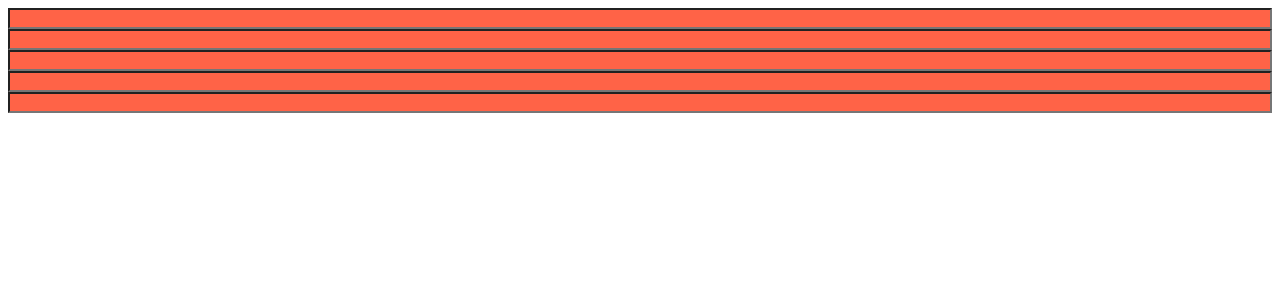
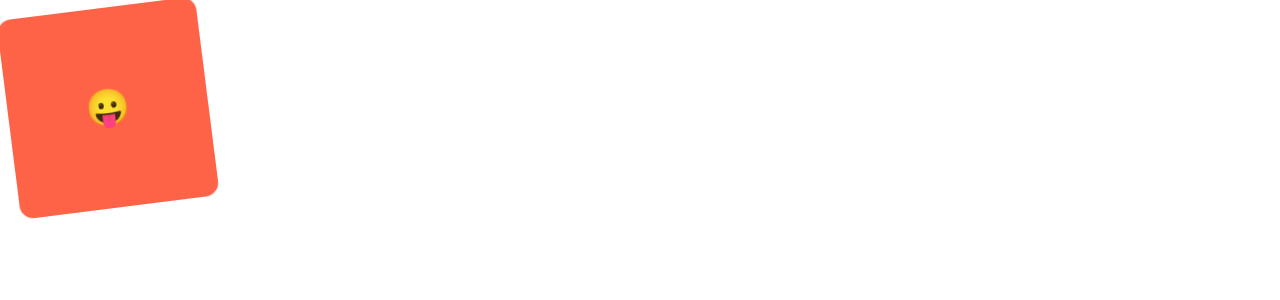
Before and after one commit to minuxx/react-masterclass, a React (Create React App) app: page / in a window 1280 px wide. Shown: the top 300 px of the page. Built offline with nearby package versions, Linux system fonts and the light colour scheme.

Commit message:
done #2.4 Animation and Pseudo Selectors

```diff
--- a/src/App.js
+++ b/src/App.js
@@ -1,23 +1,48 @@
-import styled from 'styled-components'
+import styled, { keyframes } from 'styled-components'
 
-const Father = styled.div`
+const Wrapper = styled.div`
   display: flex;
   flex-direction: column;
 `
 
-const Input = styled.input.attrs({ required: true, minLength: 10 })`
+const rotationAnimation = keyframes`
+  0% {
+    transform: rotate(0deg);
+    border-radius: 10px;
+  }
+  50% {
+    border-radius: 100px;
+  }
+  100%{
+    transform: rotate(360deg);
+    border-radius: 10px;
+  }
+`
+
+const Box = styled.div`
+  height: 200px;
+  width: 200px;
   background-color: tomato;
+  display: flex;
+  justify-content: center;
+  align-items: center;
+  animation: ${rotationAnimation} 1s linear infinite;
+
+  span {
+    font-size: 36px;
+    &:hover {
+      font-size: 40px;
+    }
+  }
 `
 
 function App() {
   return (
-    <Father>
-      <Input />
-      <Input />
-      <Input />
-      <Input />
-      <Input />
-    </Father>
+    <Wrapper>
+      <Box>
+        <span>😛</span>
+      </Box>
+    </Wrapper>
   )
 }
 
```
